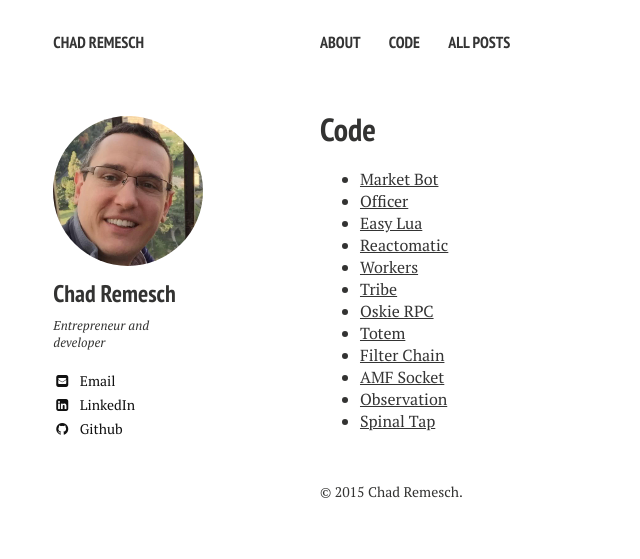
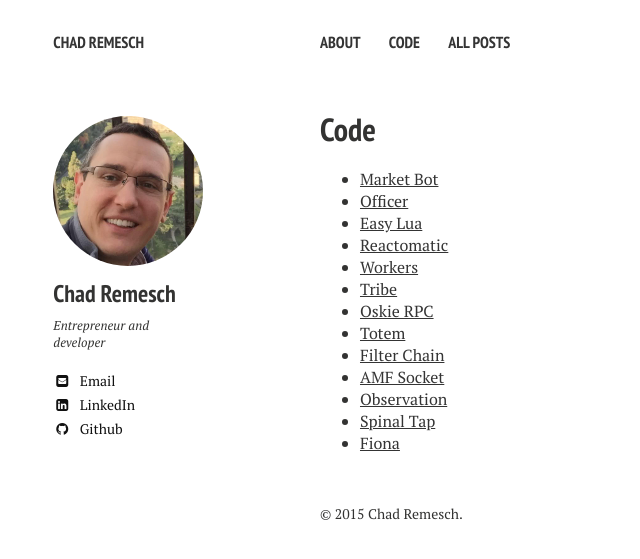
Before and after one commit to chadrem/chadrem.github.io, a Jekyll site: the page built from code/index.md, in a window 1280 px wide. Shown: the top 559 px of the page, without its empty margins (0-640 px from the left). Built offline with Jekyll 4.4.1, drawn with Linux system fonts in a browser that asks for light colours; nearby versions of some CDN libraries.

Commit message:
Add Fiona gem to code.

```diff
--- a/code/index.md
+++ b/code/index.md
@@ -17,3 +17,4 @@ share: false
 * [AMF Socket](https://github.com/chadrem/amf_socket)
 * [Observation](https://github.com/chadrem/observation)
 * [Spinal Tap](https://github.com/chadrem/spinal_tap)
+* [Fiona](https://github.com/BlueFrogGaming/fiona)
```
